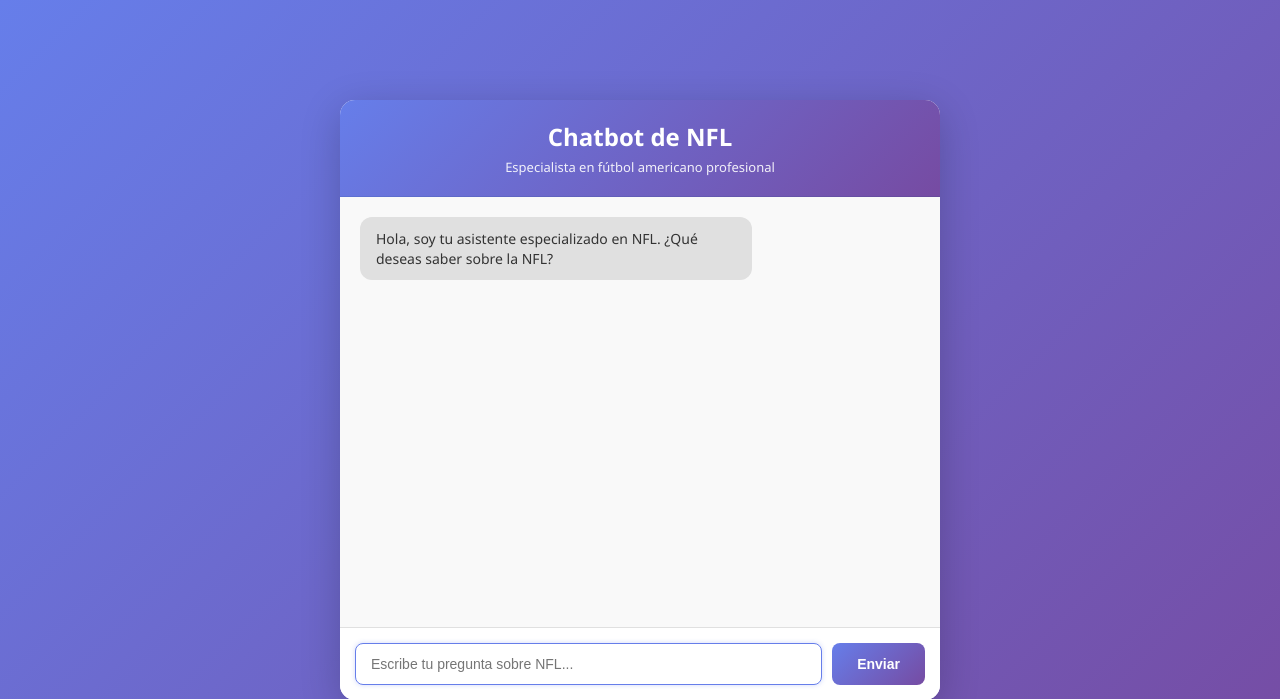
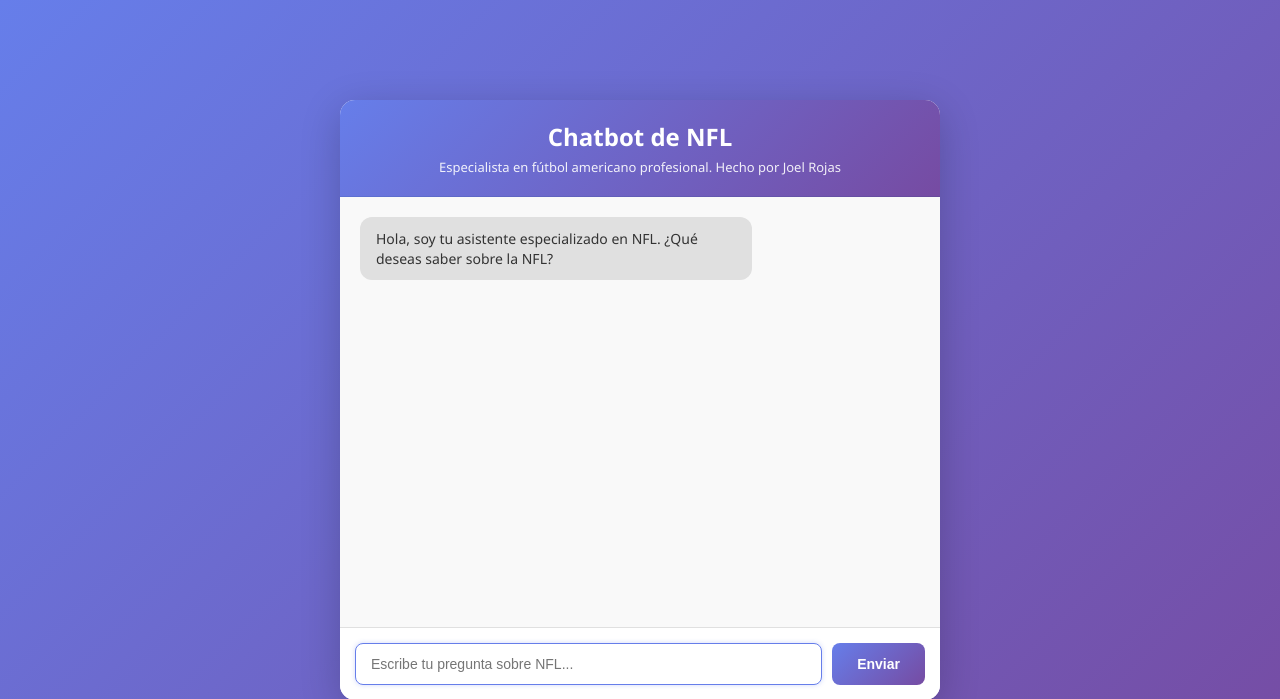
Before and after one commit to JoelRojasV/ChatBot-NFL, a Flask app: page / in a window 1280 px wide. Shown: the top 699 px of the page. Run offline with Flask 3, Linux system fonts and the light colour scheme.

Commit message:
Update Index.html

```diff
--- a/templates/index.html
+++ b/templates/index.html
@@ -11,7 +11,7 @@
         <div class="chatbot-wrapper">
             <div class="header">
                 <h1>Chatbot de NFL</h1>
-                <p class="subtitle">Especialista en fútbol americano profesional</p>
+                <p class="subtitle">Especialista en fútbol americano profesional. Hecho por Joel Rojas</p>
             </div>
 
             <div class="chat-box" id="chatBox">
```
